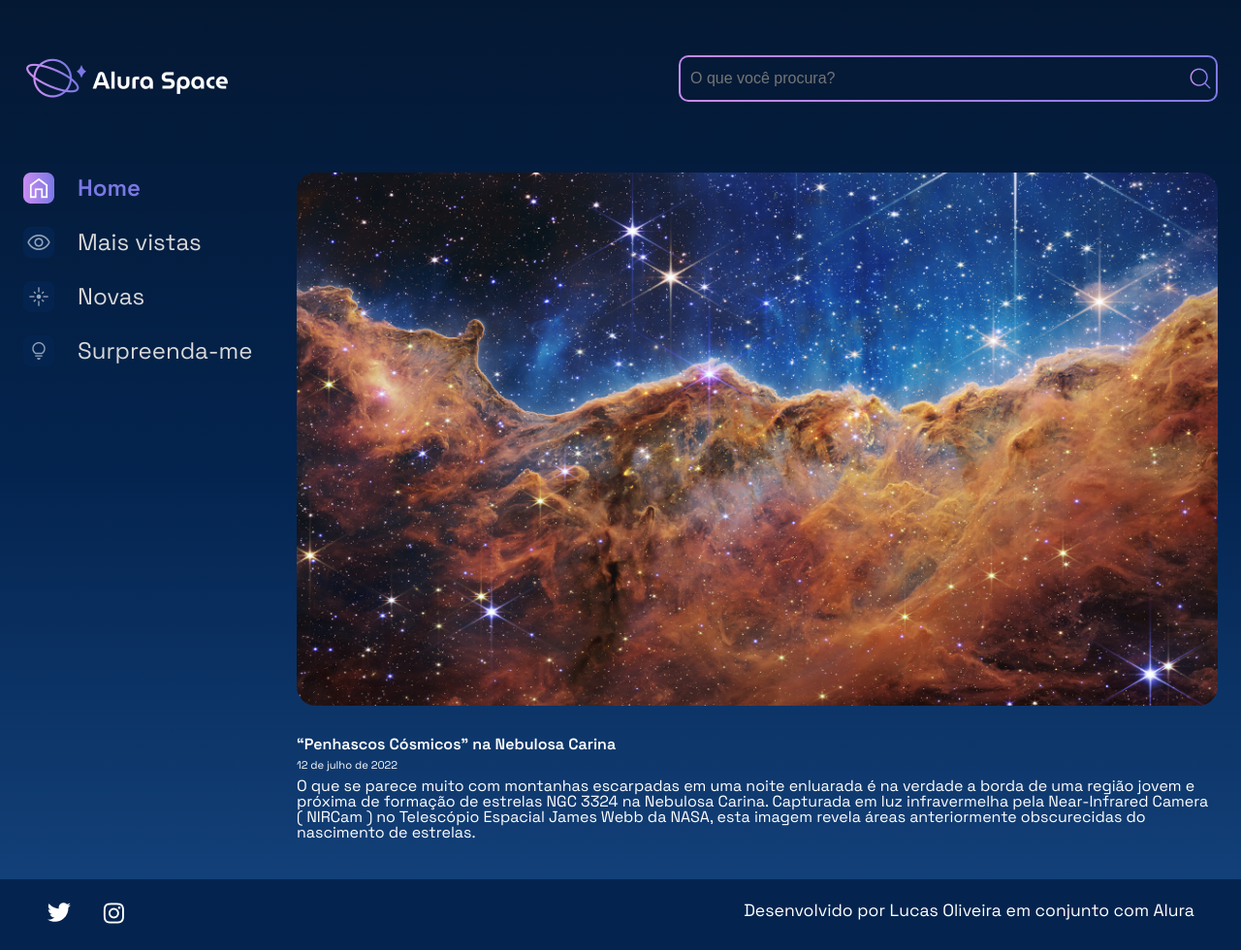
After one commit to LucasOliveira42/alura_space, a Django app: page /imagem/ in a window 1280 px wide. The commit adds this page. Shown: the whole page at 97% size. Run offline with Django 4.2, Linux system fonts and the light colour scheme.

Commit message:
Arquivos estáticos devidamente linkados no projeto

```diff
--- a/galeria/urls.py
+++ b/galeria/urls.py
@@ -1,6 +1,7 @@
 from django.urls import path
-from galeria.views import index
+from galeria.views import index, imagem
 
 urlpatterns = [
     path('', index),
+    path('imagem/', imagem)
 ]
--- a/galeria/views.py
+++ b/galeria/views.py
@@ -2,3 +2,6 @@ from django.shortcuts import render
 
 def index(request):
     return render(request, 'galeria/index.html')
+
+def imagem(request):
+    return render(request, 'galeria/imagem.html')
--- /dev/null
+++ b/templates/galeria/imagem.html
@@ -0,0 +1,66 @@
+{% load static %}
+<!DOCTYPE html>
+<html lang="pt-br">
+
+<head>
+    <meta charset="UTF-8">
+    <meta http-equiv="X-UA-Compatible" content="IE=edge">
+    <meta name="viewport" content="width=device-width, initial-scale=1.0">
+    <title>Alura Space</title>
+    <link rel="preconnect" href="https://fonts.googleapis.com">
+    <link rel="preconnect" href="https://fonts.gstatic.com" crossorigin>
+    <link href="https://fonts.googleapis.com/css2?family=Space+Grotesk:wght@400;500;600&display=swap" rel="stylesheet">
+    <link rel="stylesheet" href="{%  static 'styles/style.css' %}">
+
+</head>
+
+<body>
+    <div class="pagina-inicial">
+        <header class="cabecalho">
+            <img src="{% static '/assets/logo/Logo(2).png' %}" alt="Logo da Alura Space" />
+            <div class="cabecalho__busca">
+                <div class="busca__fundo">
+                    <input class="busca__input" type="text" placeholder="O que você procura?">
+                    <img class="busca__icone" src="{% static '/assets/ícones/1x/search.png' %}" alt="ícone de search">
+                </div>
+            </div>
+        </header>
+        <main class="principal">
+            <section class="menu-lateral">
+                <nav class="menu-lateral__navegacao">
+                    <a href="index.html"><img src="{% static '/assets/ícones/1x/Home - ativo.png' %}"> Home</a>
+                    <a href="#"><img src="{% static '/assets/ícones/1x/Mais vistas - inativo.png' %}"> Mais vistas</a>
+                    <a href="#"><img src="{% static '/assets/ícones/1x/Novas - inativo.png' %}"> Novas</a>
+                    <a href="#"><img src="{% static '/assets/ícones/1x/Surpreenda-me - inativo.png' %}"> Surpreenda-me</a>
+                </nav>
+            </section>
+            <section class="conteudo">
+                <section class="imagem">
+                    <div class="imagem__conteudo">
+                        <img class="imagem__imagem" src="{% static '/assets/imagens/galeria/carina-nebula.png' %}">
+                        <div class="imagem__info">
+                            <div class="imagem__texto">
+                                <p class="imagem__titulo">“Penhascos Cósmicos” na Nebulosa Carina</p>
+                                <p class="imagem__descricao">12 de julho de 2022</p>
+                                <p class="imagem__texto">O que se parece muito com montanhas escarpadas em uma noite enluarada é na verdade a borda de uma região jovem e próxima de formação de estrelas NGC 3324 na Nebulosa Carina. Capturada em luz infravermelha pela Near-Infrared Camera ( NIRCam ) no Telescópio Espacial James Webb da NASA, esta imagem revela áreas anteriormente obscurecidas do nascimento de estrelas.</p>
+                            </div>
+                        </div>
+                    </div>
+                </section>
+            </section>
+        </main>
+    </div>
+    <footer class="rodape">
+        <div class="rodape__icones">
+            <a href="https://twitter.com/blackbogard" target=”_blank” >
+                <img src="{% static '/assets/ícones/1x/twitter.png' %}" alt="ícone twitter">
+            </a>
+            <a href="https://www.instagram.com/lucas_oliveira.42/" target=”_blank” >
+                <img src="{% static '/assets/ícones/1x/instagram.png' %}" alt="ícone instagram">
+            </a>
+        </div>
+        <p class="rodape__texto">Desenvolvido por Lucas Oliveira em conjunto com Alura</p>
+    </footer>
+</body>
+
+</html>
```
Also changed, not shown: templates/galeria/index.html (+25 -25 lines).
